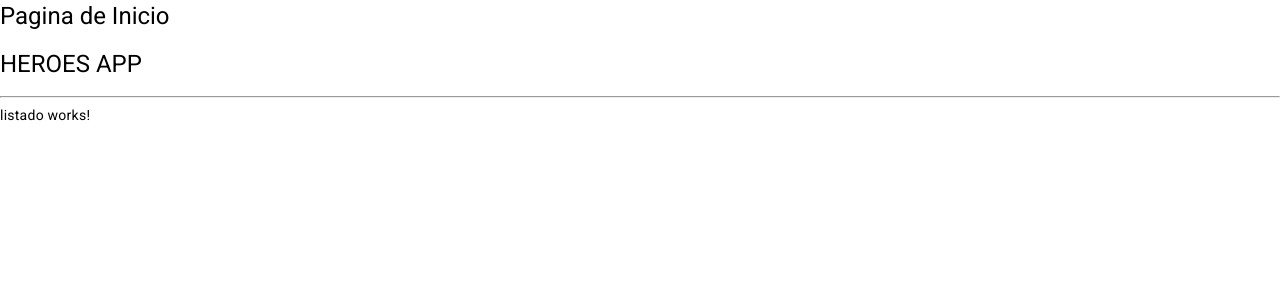
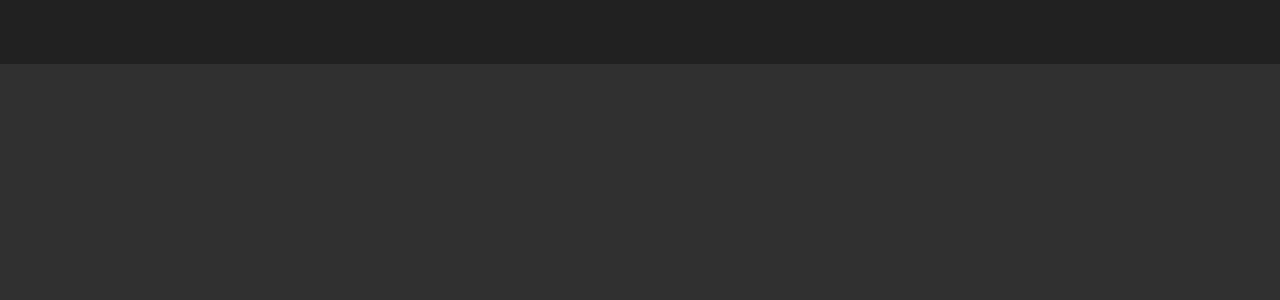
Before and after one commit to MACHERCO/05-heroesApp, an Angular app: page /heroes/listado in a window 1280 px wide. Shown: the top 300 px of the page. Built offline with nearby package versions, Linux system fonts and the light colour scheme.

Commit message:
primera actualizacion de la APP

```diff
--- a/package.json
+++ b/package.json
@@ -15,6 +15,7 @@
     "@angular/common": "^15.1.0",
     "@angular/compiler": "^15.1.0",
     "@angular/core": "^15.1.0",
+    "@angular/flex-layout": "^15.0.0-beta.42",
     "@angular/forms": "^15.1.0",
     "@angular/material": "^15.1.5",
     "@angular/platform-browser": "^15.1.0",
--- a/src/app/app.component.html
+++ b/src/app/app.component.html
@@ -1,4 +1,3 @@
 
-<h1> Pagina de Inicio</h1>
 
 <router-outlet></router-outlet>
--- a/src/app/heroes/pages/home/home.component.html
+++ b/src/app/heroes/pages/home/home.component.html
@@ -1,6 +1,15 @@
-<h1> HEROES APP</h1>
-
-<hr>
 
 
-<router-outlet></router-outlet>
+<mat-sidenav-container fullscreen >
+
+    <mat-sidenav>
+
+            <h1>SideNav</h1>
+
+    </mat-sidenav>
+
+    <mat-toolbar>
+
+    </mat-toolbar>
+
+</mat-sidenav-container>
```
Also changed, not shown: src/app/heroes/heroes.module.ts (+6 -1 lines), src/app/material/material.module.ts (+11 -4 lines), 1 other file (tests, documents, lock files or other folders).
